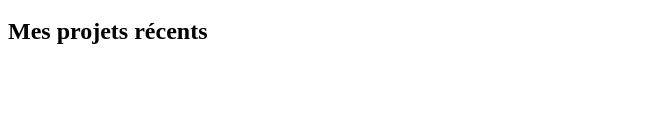
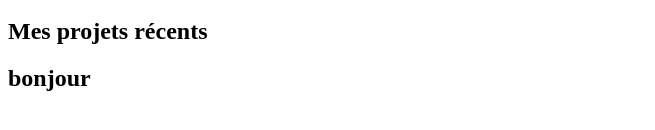
Before and after one commit to romyklk/gp-b1-j1, a plain HTML site: page index.html in a window 1280 px wide. Shown: the part 152-282 px from the top of the page, without its empty margins (0-655 px from the left). Drawn offline with Linux system fonts and the light colour scheme.

Commit message:
bienvenue

```diff
--- a/index.html
+++ b/index.html
@@ -18,7 +18,12 @@
     </nav>
 
     <main>
+
         <h2>Mes projets récents</h2>
+        <section>
+            <h1>bonjour</h1>
+        </section>
+
     </main>
 </body>
 </html>
```
